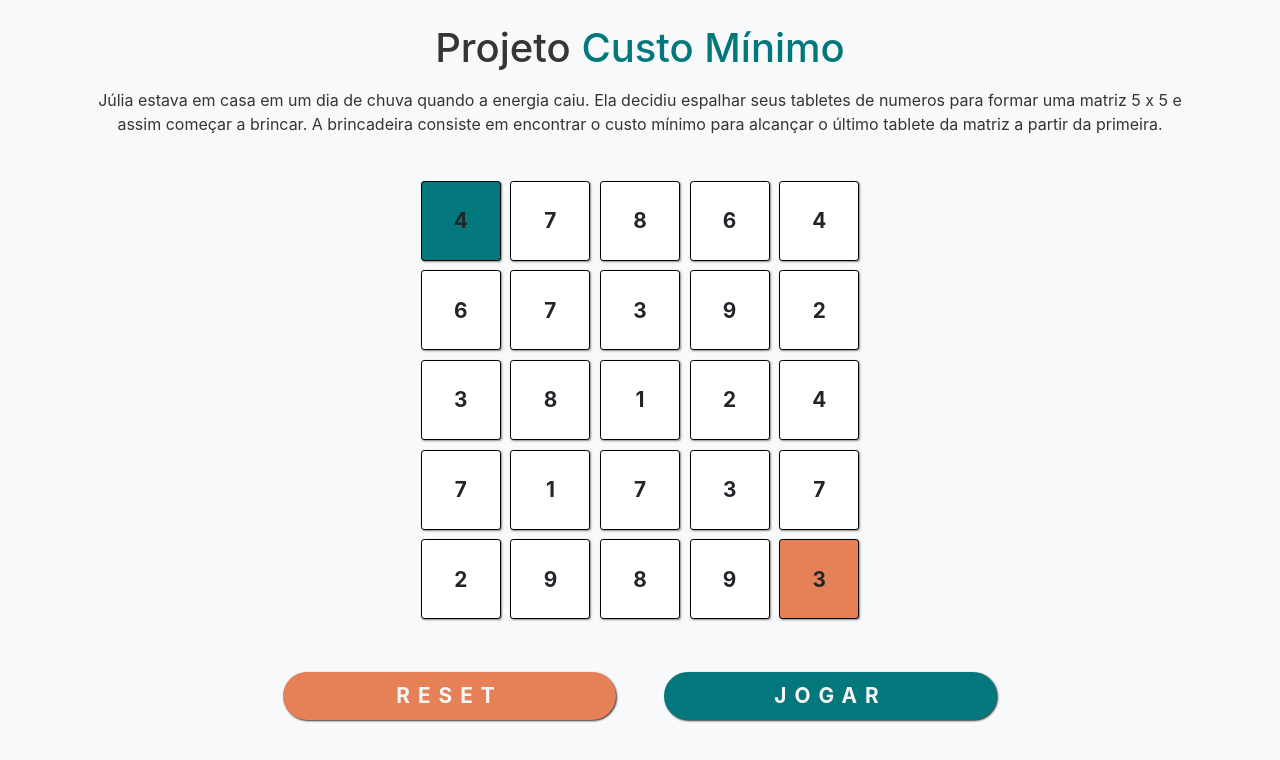
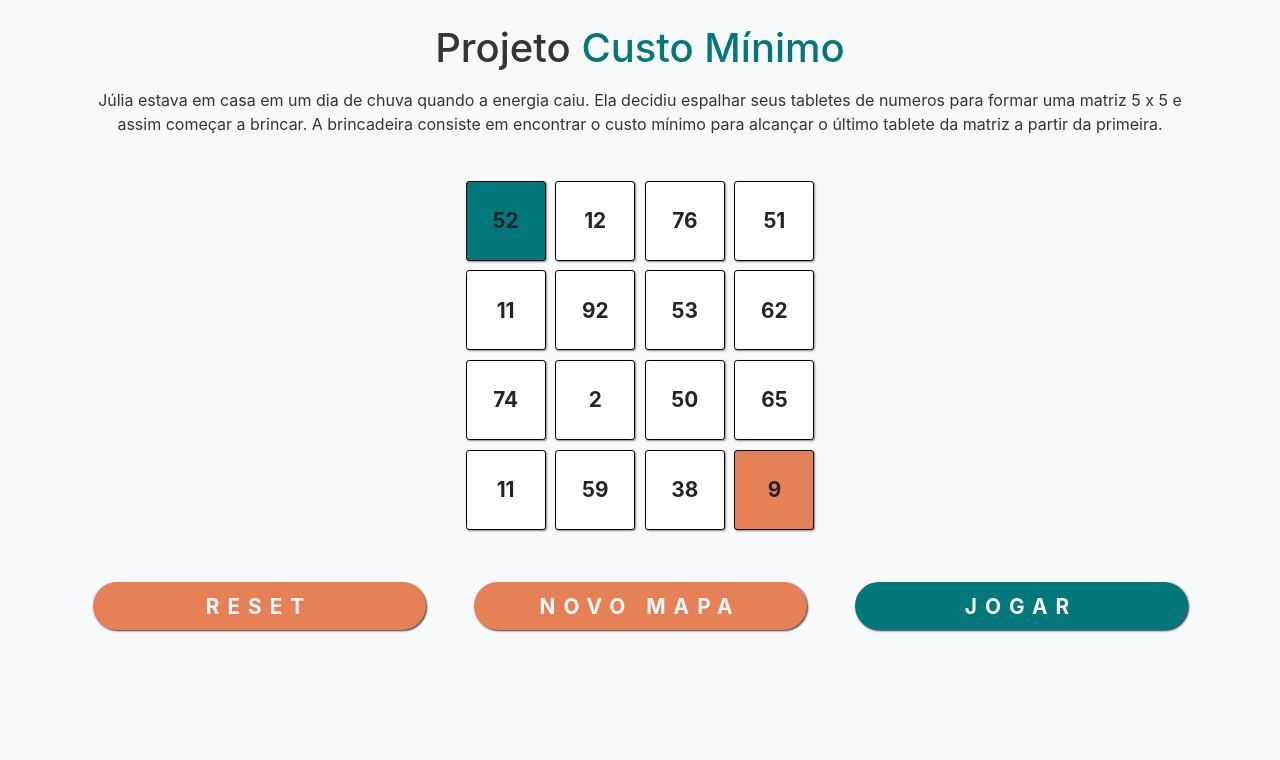
Before and after one commit to EsioFreitas/D-P_minimum-cost, a React (Create React App) app: page / in a window 1280 px wide. Shown: the top 760 px of the page. Built offline with nearby package versions, Linux system fonts and the light colour scheme.

Commit message:
paint used path

```diff
--- a/src/App.js
+++ b/src/App.js
@@ -6,28 +6,41 @@ import findPath from './algorithms/findPath';
 
 function App() {
   const [matrix, setMatrix] = useState([]);
+  const [path, setPath] = useState([]);
 
   useEffect(() => {
-    handleReset();
+    newMap();
   }, []);
 
 
   function handleReset() {
+    setPath([])
+  }
+
+  function newMap() {
     const costs = generateCosts();
-    setMatrix([
-      [4, 7, 8, 6, 4],
-      [6, 7, 3, 9, 2],
-      [3, 8, 1, 2, 4],
-      [7, 1, 7, 3, 7],
-      [2, 9, 8, 9, 3]
-    ]);
+    setMatrix(costs);
   }
 
   function handlePlay() {
     const result = findMinCost(matrix, matrix.length, matrix[0].length)
     const path = findPath(result[1]);
-    console.log(result);
-    console.log(path);
+    setPath(path);
+  }
+
+  function isInPath(i, j) {
+    const index = path.findIndex(coord => coord[0] === i && coord[1] === j);
+    return index >= 0;
+  }
+
+  function getColor(i, j) {
+    if (i + j === 0)
+      return '#03787C';
+    else if (isInPath(i, j))
+      return '#03787C';
+    else if ((i + 1)*(j + 1) === matrix.length*matrix.length )
+      return '#e68057';
+    return '#fff';
   }
 
   return (
@@ -55,7 +68,7 @@ function App() {
                   <div key={i+1} className="d-flex">
                     {
                       line.map((cost, j) => (
-                        <div key={j+1} className={`tablet d-flex justify-content-center align-items-center ${i + j === 0 ? 'start' : null} ${(i + 1) * (j + 1) === line.length * line.length ? 'finish': null}`}>
+                        <div key={j+1} className="tablet d-flex justify-content-center align-items-center" style={{ backgroundColor: getColor(i, j)}}>
                           {cost}
                         </div>
                       ))
@@ -68,6 +81,7 @@ function App() {
         </div>
         <div className="d-flex justify-content-center mt-5 align-items-center">
           <button className="btn handle-btn finish mr-5" onClick={handleReset}>Reset</button>
+          <button className="btn handle-btn finish mr-5" onClick={newMap}>Novo Mapa</button>
           <button className="btn handle-btn start" onClick={handlePlay}>Jogar</button>
         </div>
       </div>
```
